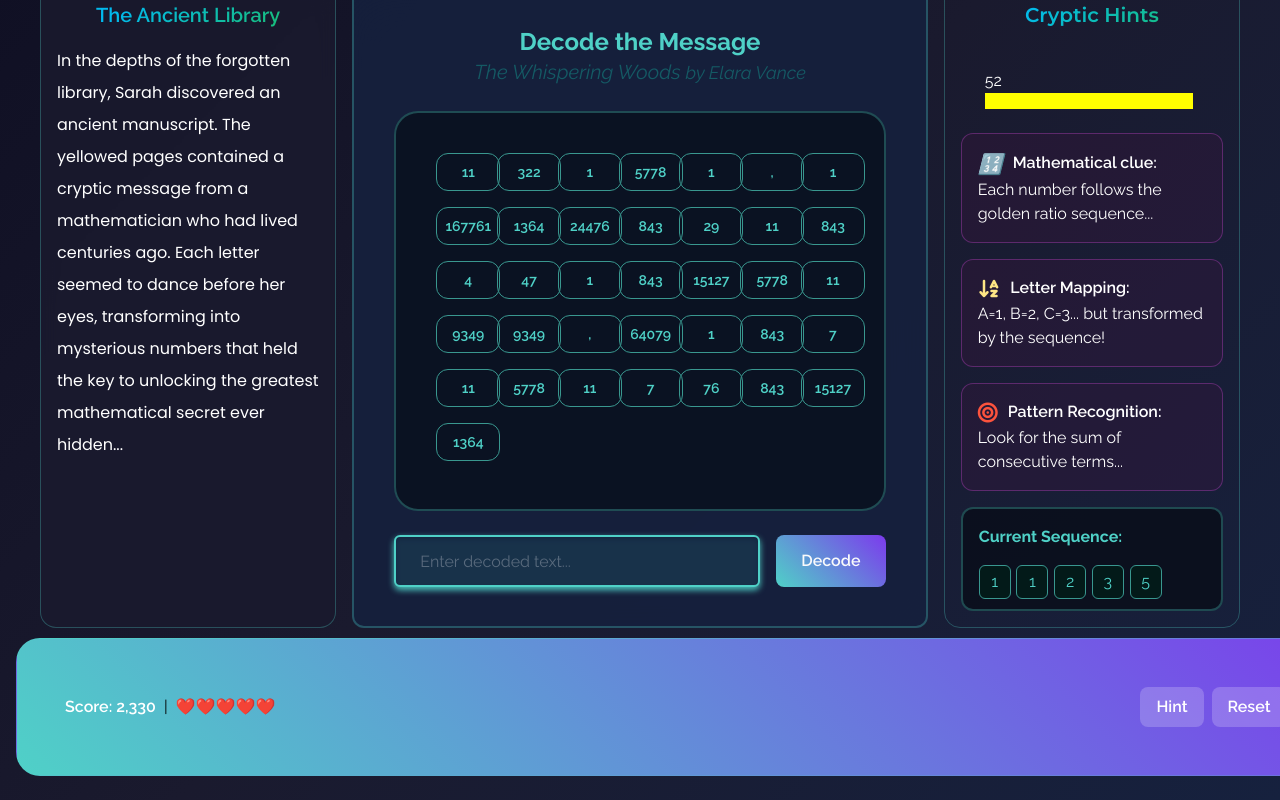
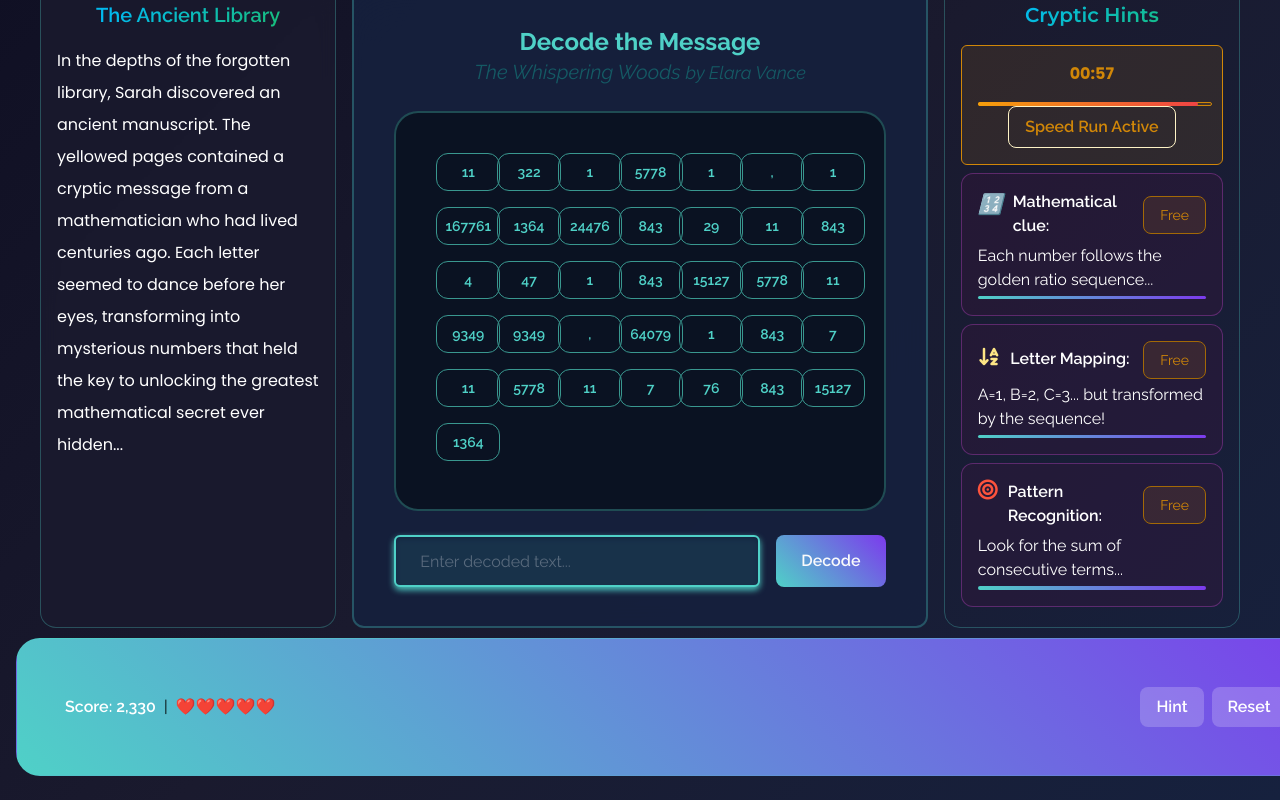
Before and after one commit to Anthony-Pius-1729/CrypticTales, a React (Vite) app: page / in a window 1280 px wide. Both pictures are taken after a click on the button "Hint". Shown: the part 122-922 px from the top of the page. Built offline with nearby package versions, Linux system fonts and the light colour scheme; a web font is replaced by a local one.

Commit message:
Right Side panel dynamically displayed

```diff
--- a/src/App.jsx
+++ b/src/App.jsx
@@ -7,7 +7,15 @@ import Header from "./Components/Header";
 import dbData from "./data.json";
 const App = () => {
   const [data, setData] = useState([]);
-  const [displayR, setDisplayR] = useState(true);
+  const [displayR, setDisplayR] = useState(false);
+
+  const handleShow = () => {
+    setDisplayR(false);
+  };
+
+  const handleClick = () => {
+    setDisplayR(!displayR);
+  };
 
   useEffect(() => {
     const result = dbData;
@@ -29,7 +37,7 @@ const App = () => {
 
           <Board dataSet={finalData} />
 
-          {displayR && <RSideBar />}
+          {displayR && <RSideBar ondisp={handleShow} />}
         </div>
         <div className="absolute bottom-[-3.5rem] flex flex-col justify-center items-center ">
           <div className="flex justify-between items-center mb-6 p-12 border-[0.2px] rounded-3xl border-[rgba(79,209,199,0.3)] bg-[linear-gradient(45deg,#4fd1c7,#7c3aed)] w-[87rem]">
@@ -40,7 +48,10 @@ const App = () => {
             </div>
 
             <div className="flex gap-2">
-              <button className="px-4 py-2 border-none bg-white/20 hover:bg-white/30 text-white rounded-lg font-semibold transition-colors">
+              <button
+                onClick={handleClick}
+                className="px-4 py-2 border-none bg-white/20 hover:bg-white/30 text-white rounded-lg font-semibold transition-colors"
+              >
                 Hint
               </button>
               <button className="px-4 py-2 border-none bg-white/20 hover:bg-white/30 text-white rounded-lg font-semibold transition-colors">
--- a/src/Components/RSideBar.jsx
+++ b/src/Components/RSideBar.jsx
@@ -1,18 +1,22 @@
 import React, { useState, useEffect } from "react";
 import Countdown from "react-countdown";
 
-const RSideBar = () => {
-  const [time, setTime] = useState(60);
-  const [updateWidth, setUpdateWidth] = useState(15);
+const RSideBar = ({ ondisp }) => {
+  const TIME_CONST = 1.67;
+  /// 1.67
+  const [time, setTime] = useState(59);
+  const [updateWidth, setUpdateWidth] = useState(100);
+  const [disp, setDisp] = useState(true);
 
   useEffect(() => {
     if (time <= 0) {
+      setDisp(false);
       setUpdateWidth(0);
       return;
     }
     const intervalId = setInterval(() => {
       setTime((prevTime) => prevTime - 1);
-      setUpdateWidth((width) => width - 0.25);
+      setUpdateWidth((width) => width - TIME_CONST);
     }, 1000);
     return () => clearInterval(intervalId);
   }, [time]);
@@ -63,42 +67,60 @@ const RSideBar = () => {
       value: 5,
     },
   ];
-  const dynamicWidth = `${updateWidth}rem`;
+  const dynamicWidth = `${updateWidth}%`;
   return (
     <>
+      {disp && (
         <div className="w-[50%] h-[85%] rounded-2xl  flex flex-col text-white border-1 p-4 border-[rgba(79,209,199,0.3)]">
           <h1 className="font-[montserrat] text-xl font-semibold p-4 bg-clip-text text-transparent bg-[linear-gradient(315deg,#20bf55_0%,#01baef_74%)] text-center">
             Cryptic Hints
           </h1>
-        <div className="p-6">
-          <h1>{time}</h1>
+          <div className="relative z-0 p-4 flex h-[20%] flex-col justify-center text-center  bg-[rgba(245,158,11,0.1)] border-1 border-[#d18708] rounded-md ">
+            <h1 className="mb-4 font-bold font-[poppins] text-[#d18708]">
+              {"00" + ":" + time}
+            </h1>
             <div
               style={{
                 width: dynamicWidth,
-              height: "1rem",
-              backgroundColor: "yellow",
+                height: "0.25rem",
+                zIndex: "90",
+                backgroundColor: "linear-gradient(90deg,#f59e0b,#ef4444)",
               }}
-            // className={` w-[${time / 10}rem] h-[1rem] bg-amber-400`}
+              className="relative  bg-[linear-gradient(90deg,#f59e0b,#ef4444)] rounded-xs z-50 "
             ></div>
+
+            <div className=" absolute rounded-xs z-0 bottom-[2.65rem] mb-4 border-1 border-[#d18708] h-[0.25rem] bg-[rgba(245,158,11,0.1)] w-[90%]"></div>
+            <div className="text-md font-semibold text-[#d18708] rounded-lg  mx-auto border-amber-100 border-1 px-4 py-2 ">
+              Speed Run Active
             </div>
-        <div>
+          </div>
+          <div className="overflow-y-scroll no-scrollbar">
+            <div className="mt-2 ">
               {hints.map((item) => {
                 return (
                   <div
                     key={item.id}
-                className="p-4 mb-4 bg-[rgba(63,22,65,0.3)] rounded-xl border-[1px] border-[rgba(226,82,234,0.3)]"
+                    className="p-4 mb-2 bg-[rgba(63,22,65,0.3)] rounded-xl border-[1px] border-[rgba(226,82,234,0.3)]"
                   >
-                <div className="flex justify-start items-center">
+                    <div className="flex justify-between items-center mb-1">
+                      <div className="flex justify-between">
                         {item.icon}
                         <h1 className="font-semibold mb-0.5">{item.heading}</h1>
                       </div>
+                      <div className="bg-[rgba(245,158,11,0.1)] px-4 py-2 rounded-lg text-[#d18708] text-sm border-1 border-[#a36906]">
+                        <p>Free</p>
+                      </div>
+                    </div>
                     <p className="block">{item.explanation}</p>
+                    <div className="h-[0.2rem] bg-[linear-gradient(45deg,#4fd1c7,#7c3aed)] p-[0.1rem] mt-1 rounded-lg"></div>
                   </div>
                 );
               })}
             </div>
             <div className="bg-[rgba(10,15,28,0.9)] rounded-xl w-full border-2 h-full border-[rgba(79,209,199,0.3)] ">
-          <h1 className="font-bold text-[#4fd1c7] p-4">Current Sequence:</h1>
+              <h1 className="font-bold text-[#4fd1c7] p-4">
+                Current Sequence:
+              </h1>
               <div className="grid grid-cols-6 px-4 overflow-y-auto overscroll-contain">
                 {partialSequence.map((btn) => {
                   return (
@@ -110,6 +132,8 @@ const RSideBar = () => {
               </div>
             </div>
           </div>
+        </div>
+      )}
     </>
   );
 };
--- a/src/index.css
+++ b/src/index.css
@@ -1 +1,12 @@
 @import "tailwindcss";
+
+@layer utilities {
+    .no-scrollbar::-webkit-scrollbar {
+        display: none;
+    }
+
+    .no-scrollbar {
+        -ms-overflow-style: none;
+        scrollbar-width: none;
+    }
+}
```
Lines whose indentation alone changed are shown as unchanged.
